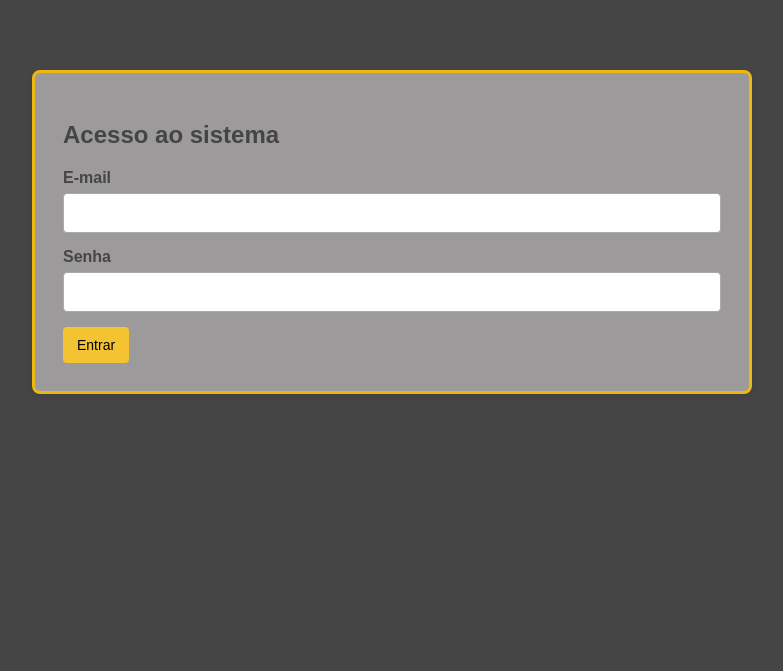
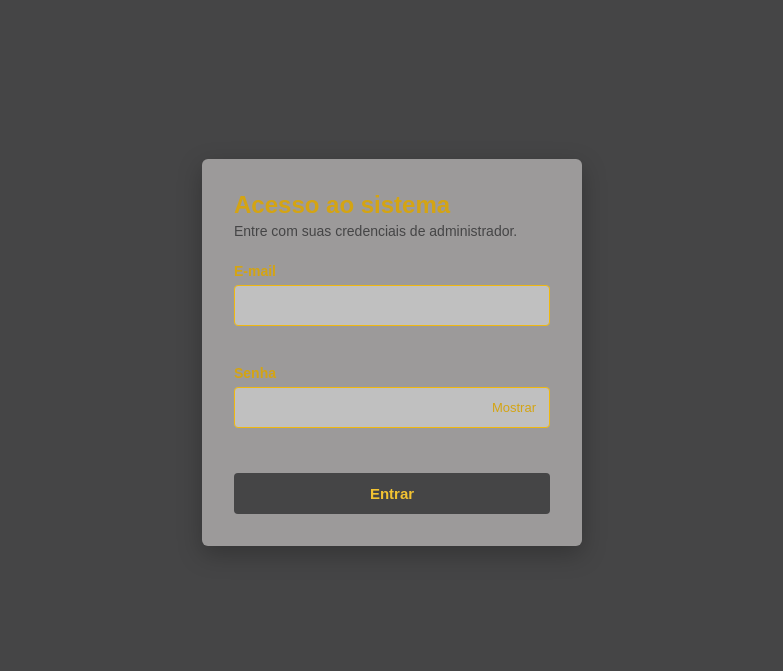
Before and after one commit to JBEstevan/sistema-barbearia, a PHP site: page / in a window 1280 px wide. Shown: the top 671 px of the page, without its empty margins (248-1031 px from the left). Run offline with PHP 8.4, Linux system fonts and the light colour scheme.

Commit message:
style(auth): aprimora front-end da aba de login, adicionando maior dinaminicidade e CTA

```diff
--- a/barbearia/app/Views/auth/login.php
+++ b/barbearia/app/Views/auth/login.php
@@ -1,12 +1,29 @@
 <?php require __DIR__ . '/../layout/header.php'; ?>
-<section class="card login"><h1>Acesso ao sistema</h1>
-    <form method="post" action="<?= url('login') ?>"><input type="hidden" name="csrf"
-                                                            value="<?= Csrf::token() ?>"><label>E-mail<input
-                    name="email" type="email" required autocomplete="email"></label><label>Senha<input name="senha"
-                                                                                                       type="password"
-                                                                                                       required
-                                                                                                       autocomplete="current-password"></label>
-        <button type="submit">Entrar</button>
+<section class="auth">
+    <form class="auth-card" method="post" action="<?= url('login') ?>" novalidate>
+        <input type="hidden" name="csrf" value="<?= Csrf::token() ?>">
+
+        <h1 class="auth-title">Acesso ao sistema</h1>
+        <p class="auth-subtitle">Entre com suas credenciais de administrador.</p>
+
+        <div class="campo">
+            <label for="email">E-mail</label>
+            <input id="email" name="email" type="email" required autocomplete="email">
+            <small class="campo-erro" data-erro-de="email"></small>
+        </div>
+
+        <div class="campo">
+            <label for="senha">Senha</label>
+            <div class="campo-senha">
+                <input id="senha" name="senha" type="password" required autocomplete="current-password">
+                <button type="button" class="alternar-senha" aria-label="Mostrar senha">Mostrar</button>
+            </div>
+            <small class="campo-erro" data-erro-de="senha"></small>
+        </div>
+
+        <button type="submit" class="auth-cta">
+            <span class="auth-cta-texto">Entrar</span>
+        </button>
     </form>
 </section>
 <?php require __DIR__ . '/../layout/footer.php'; ?>
--- a/barbearia/assets/app.js
+++ b/barbearia/assets/app.js
@@ -7,3 +7,70 @@ document.querySelectorAll('.telefone').forEach((input) => {
         input.value = formatted;
     });
 });
+
+(function () {
+    const form = document.querySelector('.auth-card');
+    if (!form) return; // essa página não tem o form de login, não faz nada
+
+    const campoSenha = form.querySelector('#senha');
+    const botaoAlternar = form.querySelector('.alternar-senha');
+    const botaoEntrar = form.querySelector('.auth-cta');
+    const textoBotao = form.querySelector('.auth-cta-texto');
+
+    // 1) Mostrar/ocultar senha
+    botaoAlternar.addEventListener('click', function () {
+        const mostrando = campoSenha.type === 'text';
+        campoSenha.type = mostrando ? 'password' : 'text';
+        botaoAlternar.textContent = mostrando ? 'Mostrar' : 'Ocultar';
+        botaoAlternar.setAttribute('aria-label', mostrando ? 'Mostrar senha' : 'Ocultar senha');
+    });
+
+    // 2) Validação em tempo real
+    function validarCampo(input) {
+        const wrapper = input.closest('.campo');
+        const erro = wrapper.querySelector('.campo-erro');
+
+        if (input.validity.valid) {
+            wrapper.classList.remove('invalido');
+            erro.textContent = '';
+            return true;
+        }
+
+        wrapper.classList.add('invalido');
+        if (input.validity.valueMissing) {
+            erro.textContent = 'Este campo é obrigatório.';
+        } else if (input.validity.typeMismatch) {
+            erro.textContent = 'Digite um e-mail válido.';
+        } else {
+            erro.textContent = 'Valor inválido.';
+        }
+        return false;
+    }
+
+    form.querySelectorAll('.campo input').forEach(function (input) {
+        input.addEventListener('blur', function () { validarCampo(input); });
+        input.addEventListener('input', function () {
+            if (input.closest('.campo').classList.contains('invalido')) {
+                validarCampo(input);
+            }
+        });
+    });
+
+    // 3) Envio do formulário
+    form.addEventListener('submit', function (evento) {
+        const campos = Array.from(form.querySelectorAll('.campo input'));
+        const valido = campos.map(validarCampo).every(Boolean);
+
+        if (!valido) {
+            evento.preventDefault();
+            form.classList.remove('tremer');
+            void form.offsetWidth; // força o navegador a "reiniciar" a animação
+            form.classList.add('tremer');
+            campos.find(function (c) { return !c.validity.valid; }).focus();
+            return;
+        }
+
+        botaoEntrar.disabled = true;
+        textoBotao.textContent = 'Entrando...';
+    });
+})();
--- a/barbearia/assets/style.css
+++ b/barbearia/assets/style.css
@@ -175,3 +175,130 @@ th, td {
         margin-top: 8px
     }
 }
+
+.auth {
+    min-height: 80vh;
+    display: flex;
+    align-items: center;
+    justify-content: center;
+    padding: 20px;
+}
+
+.auth-card {
+    width: 100%;
+    max-width: 380px;
+    background: var(--cinza);
+    color: var(--dourado);
+    padding: 32px;
+    border-radius: 6px;
+    box-shadow: 0 8px 24px rgba(0, 0, 0, .25);
+}
+
+.auth-title {
+    margin: 0 0 4px;
+    font-size: 24px;
+}
+
+.auth-subtitle {
+    margin: 0 0 24px;
+    color: var(--cinza-escuro);
+    font-size: 14px;
+}
+
+.campo {
+    margin-bottom: 18px;
+}
+
+.campo label {
+    display: block;
+    margin-bottom: 6px;
+    font-weight: 600;
+    font-size: 14px;
+}
+
+.campo input {
+    width: 100%;
+    padding: 11px 12px;
+    border: 1px solid var(--amarelo);
+    border-radius: 4px;
+    background: var(--cinza-claro);
+    color: var(--dourado);
+    font-size: 15px;
+    transition: border-color .15s ease, box-shadow .15s ease;
+}
+
+.campo input:focus-visible {
+    outline: none;
+    border-color: var(--cinza-claro);
+    box-shadow: 0 0 0 3px rgba(169, 113, 63, .25);
+}
+
+.campo.invalido input {
+    border-color: var(--dourado);
+}
+
+.campo-erro {
+    display: block;
+    min-height: 16px;
+    margin-top: 5px;
+    color: red;
+    font-size: 13px;
+}
+
+.campo-senha {
+    position: relative;
+}
+
+.alternar-senha {
+    position: absolute;
+    right: 8px;
+    top: 50%;
+    transform: translateY(-50%);
+    background: none;
+    border: 0;
+    color: var(--dourado);
+    font-size: 13px;
+    cursor: pointer;
+    padding: 4px 6px;
+}
+
+.auth-cta {
+    width: 100%;
+    margin-top: 6px;
+    padding: 12px;
+    background: var(--cinza-escuro);
+    color: var(--amarelo-claro);
+    border: 0;
+    border-radius: 4px;
+    font-size: 15px;
+    font-weight: 600;
+    cursor: pointer;
+    transition: background-color .15s ease, transform .1s ease;
+}
+
+.auth-cta:hover {
+    background: var(--cinza-claro);
+}
+
+.auth-cta:active {
+    transform: scale(.98);
+}
+
+.auth-cta[disabled] {
+    opacity: .7;
+    cursor: not-allowed;
+}
+
+.auth-card.tremer {
+    animation: tremer .35s ease;
+}
+
+@keyframes tremer {
+    25% { transform: translateX(-6px); }
+    75% { transform: translateX(6px); }
+}
+
+@media (prefers-reduced-motion: reduce) {
+    .auth-card.tremer { animation: none; }
+    .auth-cta { transition: none; }
+}
```
